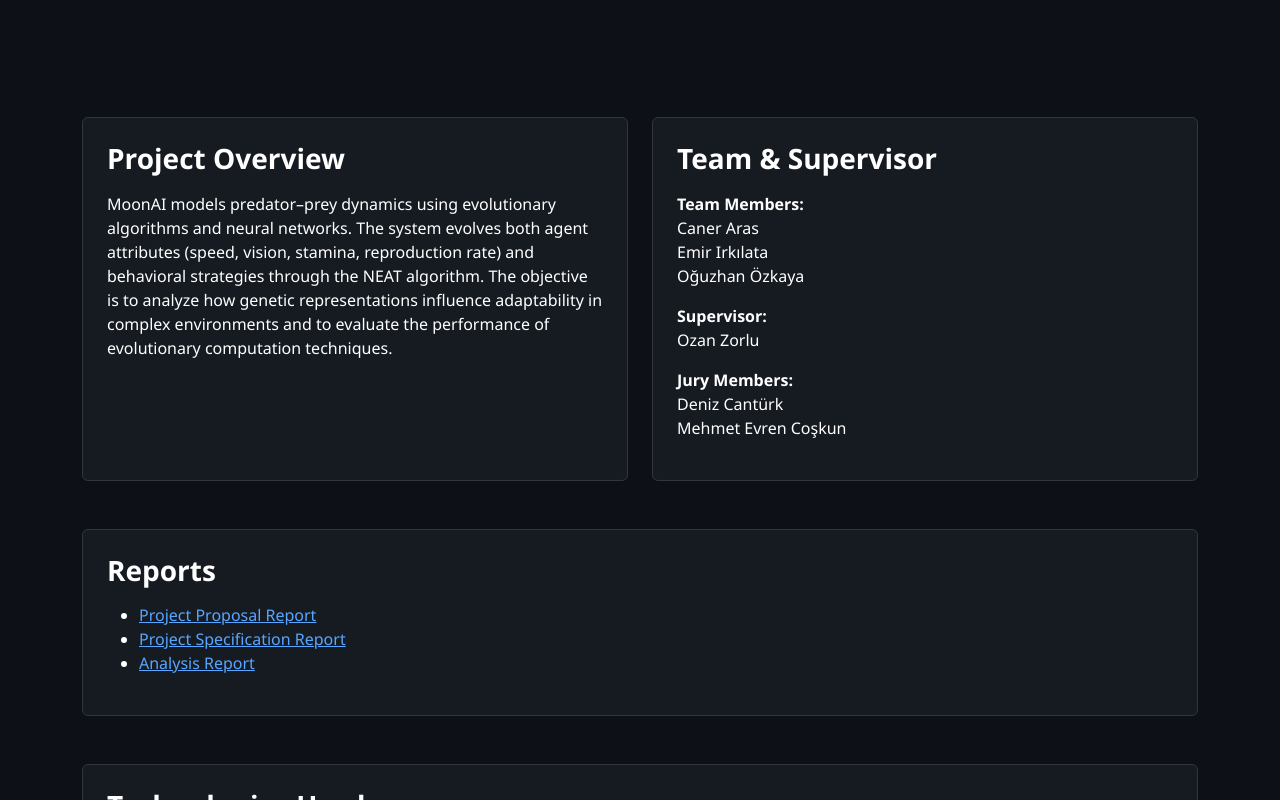
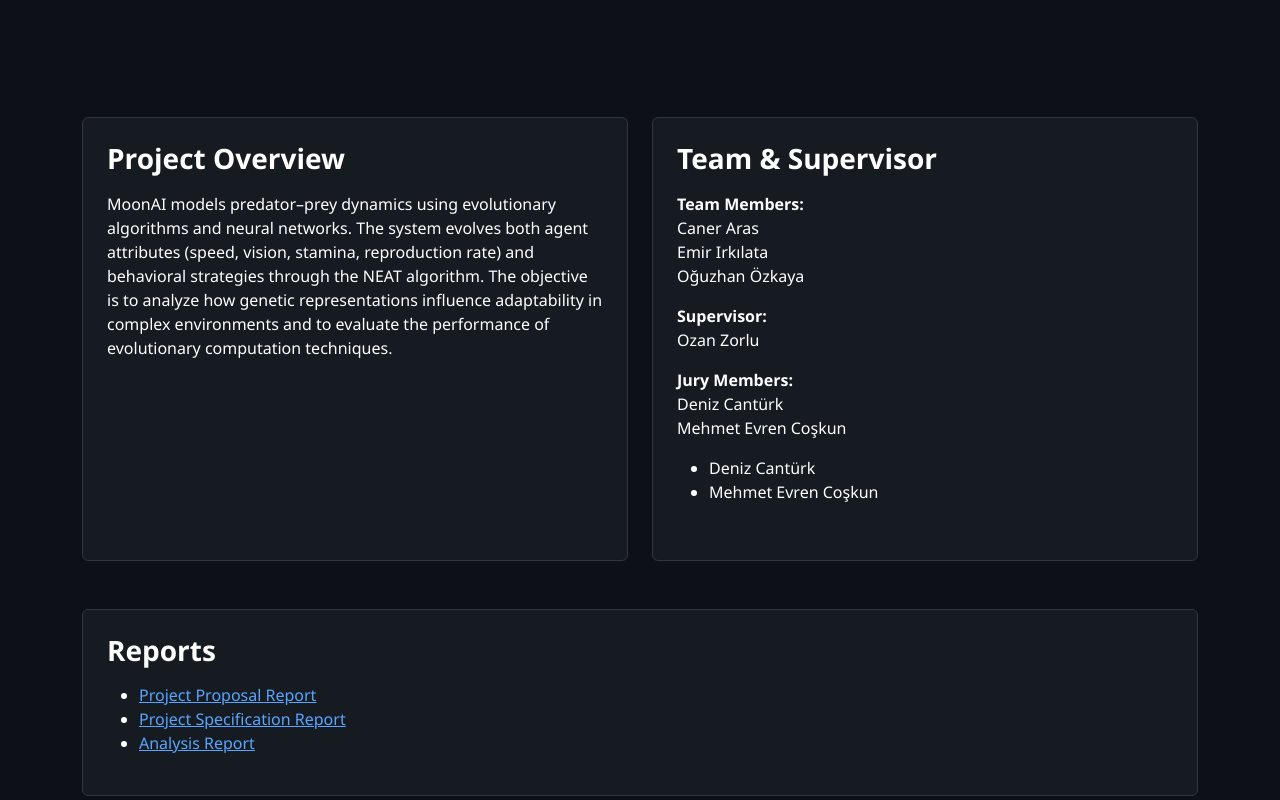
Before and after one commit to moon-aii/moonai, a plain HTML site: page index.html in a window 1280 px wide. Shown: the part 300-1100 px from the top of the page. Drawn offline with nearby package versions, Linux system fonts and the light colour scheme.

Commit message:
Update index.html

```diff
--- a/index.html
+++ b/index.html
@@ -88,6 +88,10 @@
                 <p><strong>Jury Members:</strong><br>
                     Deniz Cantürk<br>
                     Mehmet Evren Coşkun
+                    <ul>
+                        <li>Deniz Cantürk</a></li>
+                        <li>Mehmet Evren Coşkun</li>
+                    </ul>
                 </p>
             </div>
         </div>
```
